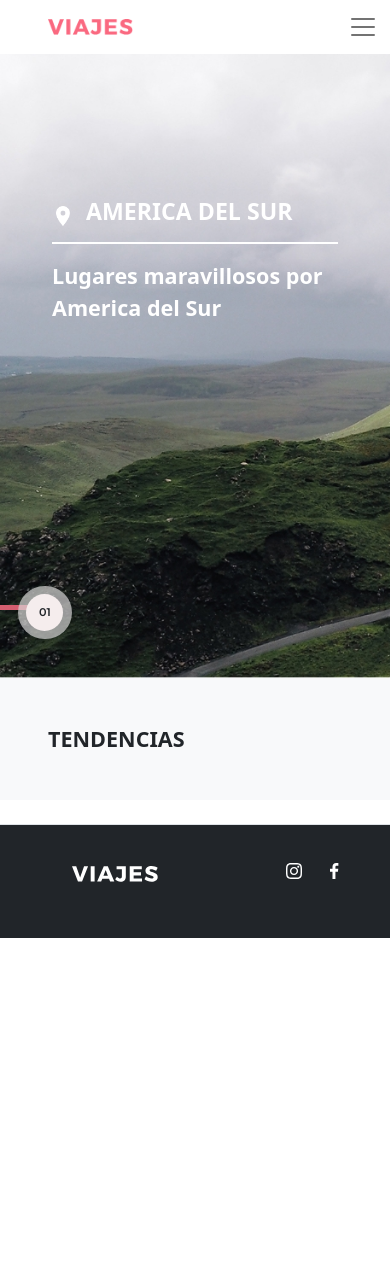
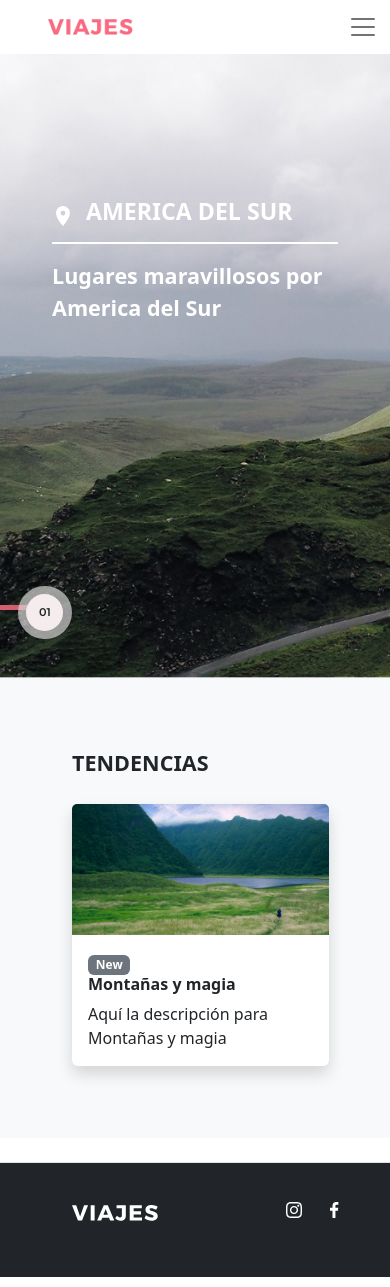
Before and after one commit to Liliani-mg/Aenima-frontend-test, a React (Vite) app: page / in a window 390 px wide. Shown: the top 1287 px of the page. Before the commit the page ends 962 px from the top, so only its background shows below. Built offline with nearby package versions, Linux system fonts and the light colour scheme.

Commit message:
add tendencias mobile view

```diff
--- a/src/components/Tendencias.jsx
+++ b/src/components/Tendencias.jsx
@@ -1,20 +1,82 @@
 import React from "react";
+import { useMediaQuery } from "react-responsive";
+import("./Content.css");
 
 function Tendencias() {
+    const isMobile = useMediaQuery({ query: "(max-width: 900px)" });
+
+
   const info = [
-    { image: "src\assets\img\card_01.png", title: "Montañas y magia", description: "Aquí la descripción para Montañas y magia" },
-    { image: "src\assets\img\card_02.png", title: "Playas y sol", description: "La descripción de Playas y sol debe seresta" },
-    { image: "src\assets\img\card_03.png", title: "Nieve y aventura", description: "Contiene la informació  de nieve y aventura" }
-];
+    {
+        id:2,
+      image: "src/assets/img/card_01.png",
+      title: "Montañas y magia",
+      description: "Aquí la descripción para Montañas y magia",
+    },
+    {
+        id:1,
+      image: "src/assets/img/card_02.png",
+      title: "Playas y sol",
+      description: "La descripción de Playas y sol debe seresta",
+    },
+    {
+        id:0,
+      image: "src/assets/img/card_03.png",
+      title: "Nieve y aventura",
+      description: "Contiene la informació  de nieve y aventura",
+    },
+  ];
+  const lastIn = info.find(e => e.id === Math.max(e.id))
   return (
-  <div>
-    <div class="d-flex flex-column ">
-        <h1 class="text-dark fw-bold fs-4  m-5">TENDENCIAS</h1>
-        <div>
+    <div>
+      <div id="container-cards" class="d-flex flex-column ">
+        <h1 class="text-dark fw-bold fs-4  m-5 mb-1 p-4 pb-0">TENDENCIAS</h1>
+        <div class="d-md-flex flex-row ms-5 mb-5">
+
+            {
+                !isMobile
+                ?   info &&
+
+                    info.map((e) => {
+                  return (
+                        <div key={e.id} class="card border-0 m-4 w-50 shadow  bg-body rounded">
+                          <img
+                            src={e.image}
+                            class="card-img-top img-fluid"
+                            alt="..."
+                          />
+                          <div class="card-body">
+                            <h5 class="card-title fw-bold fs-6">{e.title}</h5>
+                            <p class="card-text fs-6 ">
+                              {e.description}
+                            </p>
+                          </div>
+                        </div>
+                      );
+
+
+                    })
+                :  <div key={lastIn.id} class="card border-0 m-4 w-75 shadow  bg-body rounded">
+                <img
+                  src={lastIn.image}
+                  class="card-img-top img-fluid"
+                  alt="..."
+                />
+                <div class="card-body">
+                <span class="badge bg-secondary">New</span>
+                  <h5 class="card-title fw-bold fs-6">{lastIn.title}</h5>
+                  <p class="card-text fs-6 ">
+                    {lastIn.description}
+                  </p>
+                </div>
+              </div>
+
+            }
+
 
         </div>
+      </div>
     </div>
-  </div>
   );
 }
 
```
